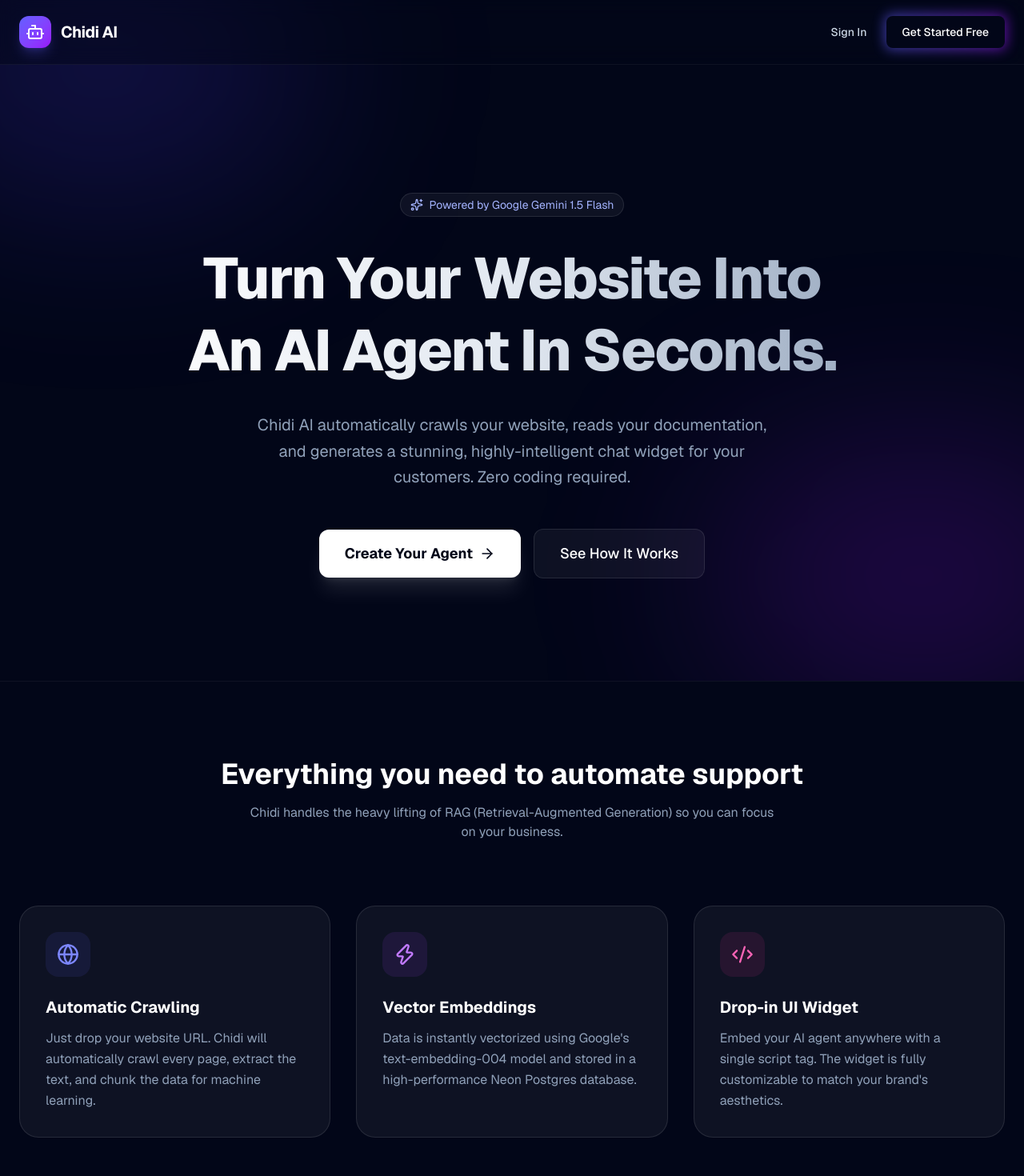
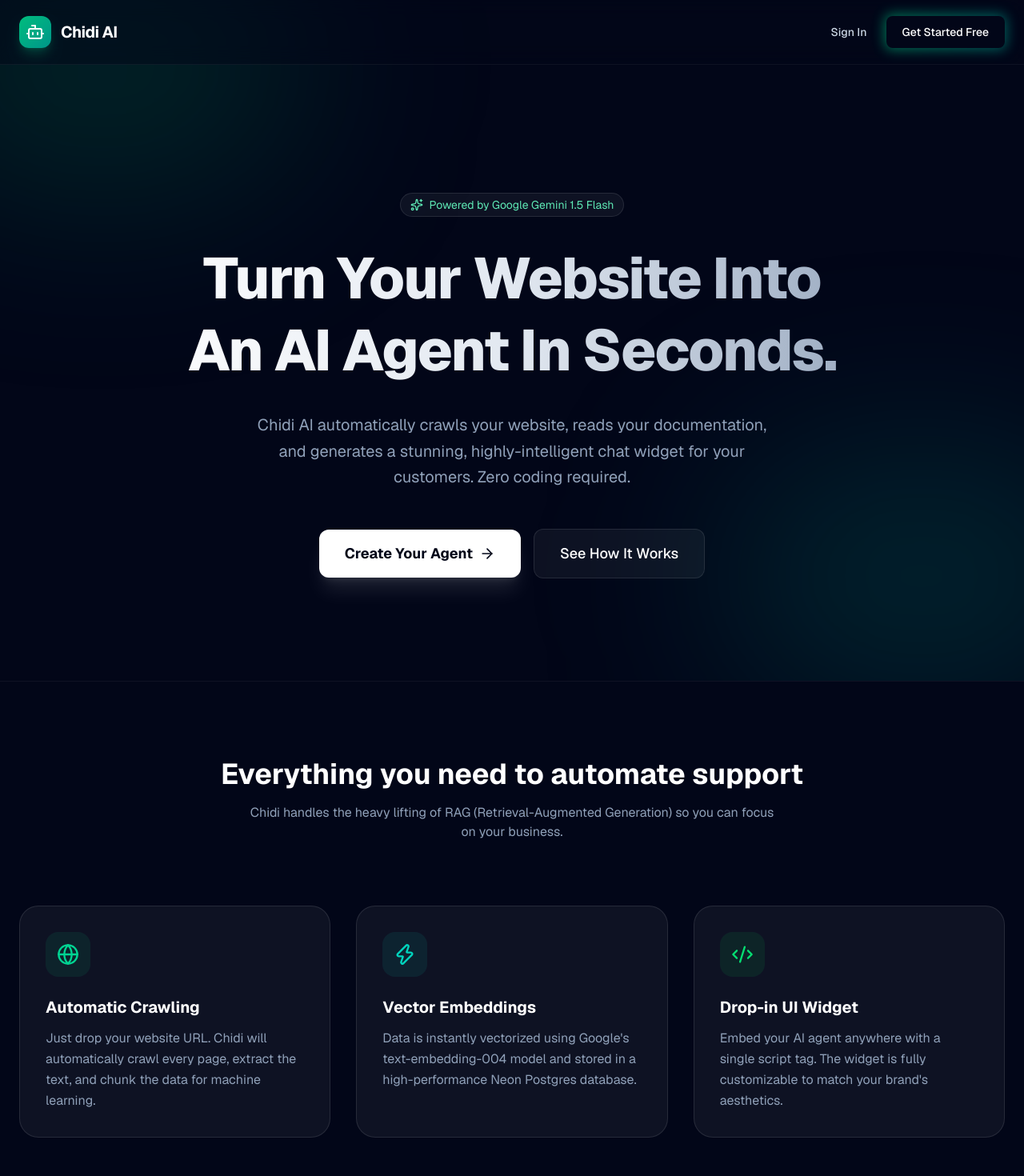
Before and after one commit to Heischidi/Chidi-AI-CORE, a Next.js app in the folder apps/web/: page / in a window 1280 px wide. Shown: the top 1470 px of the page at 80% size. Built offline with nearby package versions, Linux system fonts and the light colour scheme.

Commit message:
style: change theme colors to green

```diff
--- a/apps/web/src/app/page.tsx
+++ b/apps/web/src/app/page.tsx
@@ -4,18 +4,18 @@ import { ArrowRight, Bot, Sparkles, Zap, Code2, Globe, Shield, MessageSquareText
 
 export default function LandingPage() {
   return (
-    <div className="min-h-screen bg-slate-950 font-sans text-slate-50 selection:bg-indigo-500/30 overflow-x-hidden">
+    <div className="min-h-screen bg-slate-950 font-sans text-slate-50 selection:bg-emerald-500/30 overflow-x-hidden">
       {/* Background Effects */}
       <div className="fixed inset-0 z-0 pointer-events-none">
-        <div className="absolute top-[-10%] left-[-10%] w-[40%] h-[40%] rounded-full bg-indigo-600/20 blur-[120px]" />
-        <div className="absolute bottom-[-10%] right-[-10%] w-[40%] h-[40%] rounded-full bg-purple-600/20 blur-[120px]" />
+        <div className="absolute top-[-10%] left-[-10%] w-[40%] h-[40%] rounded-full bg-emerald-600/20 blur-[120px]" />
+        <div className="absolute bottom-[-10%] right-[-10%] w-[40%] h-[40%] rounded-full bg-teal-600/20 blur-[120px]" />
       </div>
 
       {/* Navbar */}
       <nav className="sticky top-0 z-10 border-b border-white/5 bg-slate-950/50 backdrop-blur-md">
         <div className="max-w-7xl mx-auto px-6 h-20 flex items-center justify-between">
           <div className="flex items-center gap-3">
-            <div className="w-10 h-10 rounded-xl bg-linear-to-br from-indigo-500 to-purple-600 flex items-center justify-center shadow-lg shadow-indigo-500/25">
+            <div className="w-10 h-10 rounded-xl bg-linear-to-br from-emerald-500 to-teal-600 flex items-center justify-center shadow-lg shadow-emerald-500/25">
               <Bot className="w-6 h-6 text-white" />
             </div>
             <span className="text-xl font-bold tracking-tight text-white">Chidi AI</span>
@@ -25,9 +25,9 @@ export default function LandingPage() {
               Sign In
             </Link>
             <Link href="/login?mode=signup" className="relative group">
-              <div className="absolute -inset-0.5 bg-linear-to-r from-indigo-500 to-purple-600 rounded-lg blur opacity-60 group-hover:opacity-100 transition duration-200" />
+              <div className="absolute -inset-0.5 bg-linear-to-r from-emerald-500 to-teal-600 rounded-lg blur opacity-60 group-hover:opacity-100 transition duration-200" />
               <div className="relative px-5 py-2.5 bg-slate-950 rounded-lg leading-none flex items-center">
-                <span className="text-sm font-medium text-white group-hover:text-indigo-200 transition duration-200">
+                <span className="text-sm font-medium text-white group-hover:text-emerald-200 transition duration-200">
                   Get Started Free
                 </span>
               </div>
@@ -39,7 +39,7 @@ export default function LandingPage() {
       {/* Hero Section */}
       <main className="relative z-10 pt-32 pb-20 px-6 sm:pt-40 sm:pb-24 lg:pb-32">
         <div className="max-w-5xl mx-auto text-center">
-          <div className="inline-flex items-center gap-2 px-3 py-1 rounded-full bg-white/5 border border-white/10 text-sm text-indigo-300 mb-8 animate-fade-in-up">
+          <div className="inline-flex items-center gap-2 px-3 py-1 rounded-full bg-white/5 border border-white/10 text-sm text-emerald-300 mb-8 animate-fade-in-up">
             <Sparkles className="w-4 h-4" />
             <span>Powered by Google Gemini 1.5 Flash</span>
           </div>
@@ -74,9 +74,9 @@ export default function LandingPage() {
 
           <div className="grid md:grid-cols-3 gap-8">
             {/* Feature 1 */}
-            <div className="p-8 rounded-3xl bg-white/5 border border-white/10 hover:border-indigo-500/50 transition-colors group">
-              <div className="w-14 h-14 rounded-2xl bg-indigo-500/10 flex items-center justify-center mb-6 group-hover:scale-110 transition-transform">
-                <Globe className="w-7 h-7 text-indigo-400" />
+            <div className="p-8 rounded-3xl bg-white/5 border border-white/10 hover:border-emerald-500/50 transition-colors group">
+              <div className="w-14 h-14 rounded-2xl bg-emerald-500/10 flex items-center justify-center mb-6 group-hover:scale-110 transition-transform">
+                <Globe className="w-7 h-7 text-emerald-400" />
               </div>
               <h3 className="text-xl font-bold text-white mb-3">Automatic Crawling</h3>
               <p className="text-slate-400 leading-relaxed">
@@ -85,9 +85,9 @@ export default function LandingPage() {
             </div>
 
             {/* Feature 2 */}
-            <div className="p-8 rounded-3xl bg-white/5 border border-white/10 hover:border-purple-500/50 transition-colors group">
-              <div className="w-14 h-14 rounded-2xl bg-purple-500/10 flex items-center justify-center mb-6 group-hover:scale-110 transition-transform">
-                <Zap className="w-7 h-7 text-purple-400" />
+            <div className="p-8 rounded-3xl bg-white/5 border border-white/10 hover:border-teal-500/50 transition-colors group">
+              <div className="w-14 h-14 rounded-2xl bg-teal-500/10 flex items-center justify-center mb-6 group-hover:scale-110 transition-transform">
+                <Zap className="w-7 h-7 text-teal-400" />
               </div>
               <h3 className="text-xl font-bold text-white mb-3">Vector Embeddings</h3>
               <p className="text-slate-400 leading-relaxed">
@@ -96,9 +96,9 @@ export default function LandingPage() {
             </div>
 
             {/* Feature 3 */}
-            <div className="p-8 rounded-3xl bg-white/5 border border-white/10 hover:border-pink-500/50 transition-colors group">
-              <div className="w-14 h-14 rounded-2xl bg-pink-500/10 flex items-center justify-center mb-6 group-hover:scale-110 transition-transform">
-                <Code2 className="w-7 h-7 text-pink-400" />
+            <div className="p-8 rounded-3xl bg-white/5 border border-white/10 hover:border-green-500/50 transition-colors group">
+              <div className="w-14 h-14 rounded-2xl bg-green-500/10 flex items-center justify-center mb-6 group-hover:scale-110 transition-transform">
+                <Code2 className="w-7 h-7 text-green-400" />
               </div>
               <h3 className="text-xl font-bold text-white mb-3">Drop-in UI Widget</h3>
               <p className="text-slate-400 leading-relaxed">
@@ -112,7 +112,7 @@ export default function LandingPage() {
       {/* Footer */}
       <footer className="relative z-10 border-t border-white/5 py-12 text-center text-slate-500">
         <div className="flex items-center justify-center gap-2 mb-4">
-          <Bot className="w-5 h-5 text-indigo-500" />
+          <Bot className="w-5 h-5 text-emerald-500" />
           <span className="font-bold text-slate-300">Chidi AI</span>
         </div>
         <p>© 2026 Chidi AI Core. Built with Next.js, FastAPI & Google Gemini.</p>
```
